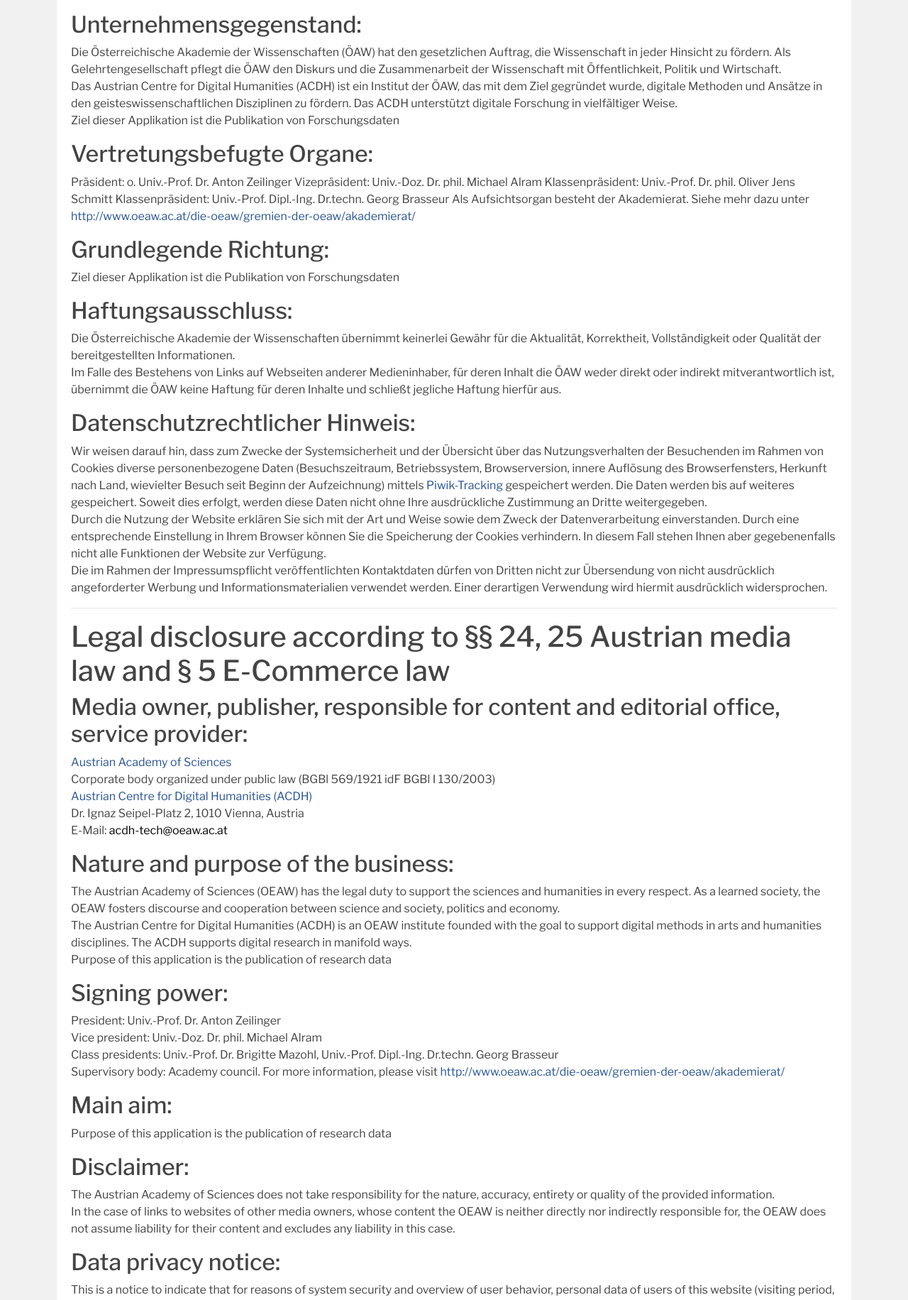
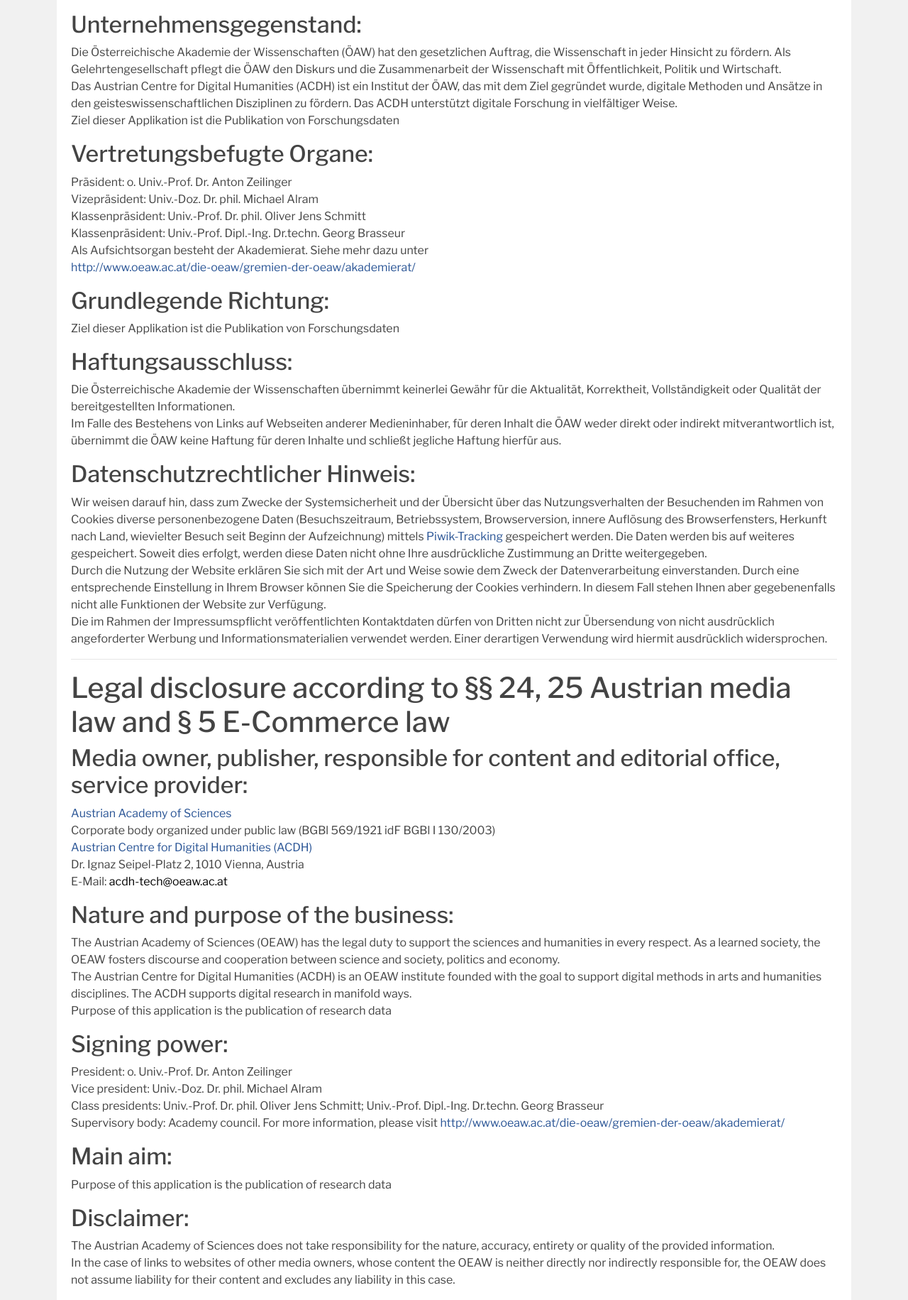
Before and after one commit to acdh-oeaw/apis-webpage-base, a Django app: template webpage/templates/webpage/imprint.html in a window 1280 px wide. Shown: the part 519-2350 px from the top of the page at 71% size. Run offline with Django 3.2, Linux system fonts and the light colour scheme; the template is opened without the code that fills it, so the values that code supplies are empty; some libraries are stand-ins or nearby versions.

Commit message:
added title image and updated imprent

```diff
--- a/webpage/templates/webpage/imprint.html
+++ b/webpage/templates/webpage/imprint.html
@@ -34,11 +34,11 @@
         </p>
         <h2>Vertretungsbefugte Organe:</h2>
         <p>
-            Präsident: o. Univ.-Prof. Dr. Anton Zeilinger
-Vizepräsident: Univ.-Doz. Dr. phil. Michael Alram
-Klassenpräsident: Univ.-Prof. Dr. phil. Oliver Jens Schmitt
-Klassenpräsident: Univ.-Prof. Dipl.-Ing. Dr.techn. Georg Brasseur
-            Als Aufsichtsorgan besteht der Akademierat. Siehe mehr dazu unter
+            Präsident: o. Univ.-Prof. Dr. Anton Zeilinger <br />
+            Vizepräsident: Univ.-Doz. Dr. phil. Michael Alram <br />
+            Klassenpräsident: Univ.-Prof. Dr. phil. Oliver Jens Schmitt <br />
+            Klassenpräsident: Univ.-Prof. Dipl.-Ing. Dr.techn. Georg Brasseur <br />
+            Als Aufsichtsorgan besteht der Akademierat. Siehe mehr dazu unter <br />
             <a href="http://www.oeaw.ac.at/die-oeaw/gremien-der-oeaw/akademierat/">
                 http://www.oeaw.ac.at/die-oeaw/gremien-der-oeaw/akademierat/
             </a>
@@ -108,9 +108,9 @@ Klassenpräsident: Univ.-Prof. Dipl.-Ing. Dr.techn. Georg Brasseur
         </p>
         <h2>Signing power:</h2>
         <p>
-            President: Univ.-Prof. Dr. Anton Zeilinger<br/>
-            Vice president: Univ.-Doz. Dr. phil. Michael Alram<br/>
-            Class presidents: Univ.-Prof. Dr. Brigitte Mazohl, Univ.-Prof. Dipl.-Ing. Dr.techn. Georg Brasseur<br/>
+            President: o. Univ.-Prof. Dr. Anton Zeilinger <br />
+            Vice president: Univ.-Doz. Dr. phil. Michael Alram <br />
+            Class presidents: Univ.-Prof. Dr. phil. Oliver Jens Schmitt; Univ.-Prof. Dipl.-Ing. Dr.techn. Georg Brasseur <br />
             Supervisory body:  Academy council. For more information, please visit
             <a href="http://www.oeaw.ac.at/die-oeaw/gremien-der-oeaw/akademierat/">
                 http://www.oeaw.ac.at/die-oeaw/gremien-der-oeaw/akademierat/
--- a/webpage/templates/webpage/index.html
+++ b/webpage/templates/webpage/index.html
@@ -4,7 +4,7 @@
 {% load webpage_extras %}
 {% block content %}
 
-<div class="jumbotron" style="min-height: 400px; padding:0; background-image: url({% static 'webpage/img/project_background.jpg' %})" title="">
+<div class="jumbotron" style="min-height: 400px; padding:0; background-image: url({% static 'webpage/img/BK-1995-34-B.jpg' %})" title="">
 </div>
 <div class="container">
         <div class="card card-index">
```
Also changed, not shown: webpage/static/webpage/img/BK-1995-34-B.jpg (added).
